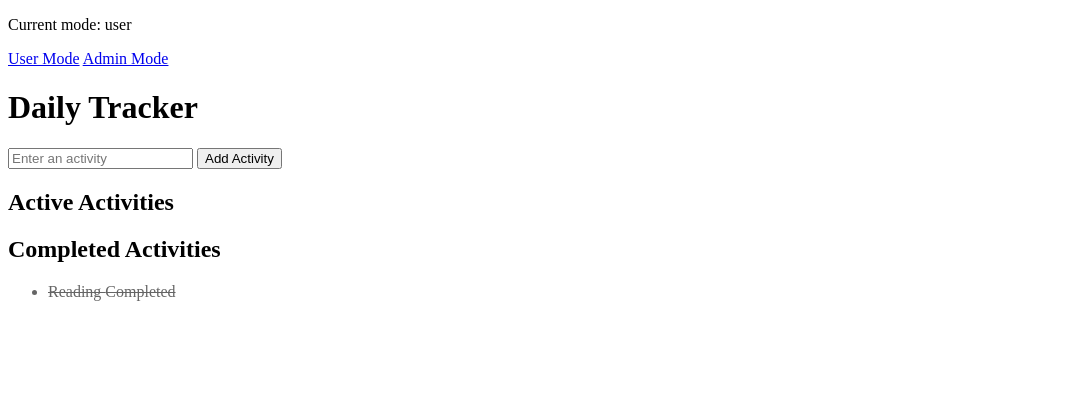
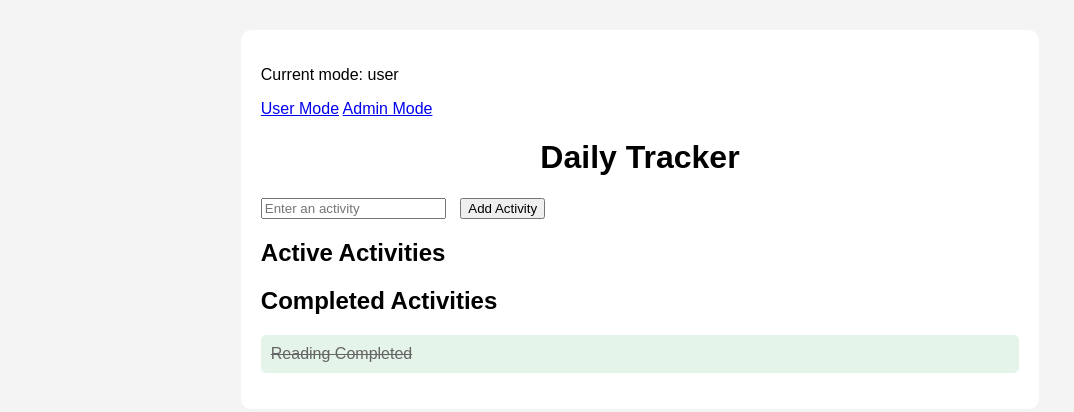
Before and after one commit to ARQUAVIUS/Daily-Tracker, a Flask app: page / in a window 1280 px wide. Shown: the top 412 px of the page, without its empty margins (0-1074 px from the left). Run offline with Flask 3, Linux system fonts and the light colour scheme; data comes from the database, SQL or seed files in the repository; both versions use the stored data as it was after the commit.

Commit message:
Polished display of web-page

```diff
--- a/static/style.css
+++ b/static/style.css
@@ -1,4 +1,38 @@
+body {
+    font-family: Arial, sans-serif;
+    background-color: #f4f4f4;
+}
+
+.container {
+    width: 60%;
+    margin: auto;
+    background: white;
+    padding: 20px;
+    margin-top: 30px;
+    border-radius: 10px;
+}
+
+h1 {
+    text-align: center;
+}
+
+ul {
+    list-style-type: none;
+    padding: 0;
+}
+
+li {
+    padding: 10px;
+    margin-bottom: 10px;
+    background: #eee;
+    border-radius: 5px;
+}
+
 .completed {
     text-decoration: line-through;
     opacity: 0.6;
+    background: #d4edda;
 }
+button {
+    margin-left: 10px;
+}
--- a/templates/index.html
+++ b/templates/index.html
@@ -5,7 +5,7 @@
     <link rel="stylesheet" href="{{ url_for('static', filename='style.css') }}">
 </head>
 <body>
-
+    <div class="container">
     <p>Current mode: {{ role }}</p>
 
     <a href="/set-role/user">User Mode</a>
@@ -52,5 +52,6 @@
         </li>
     {% endfor %}
 </ul>
+</div>
 </body>
 </html>
```
Also changed, not shown: daily_tracker.db.
